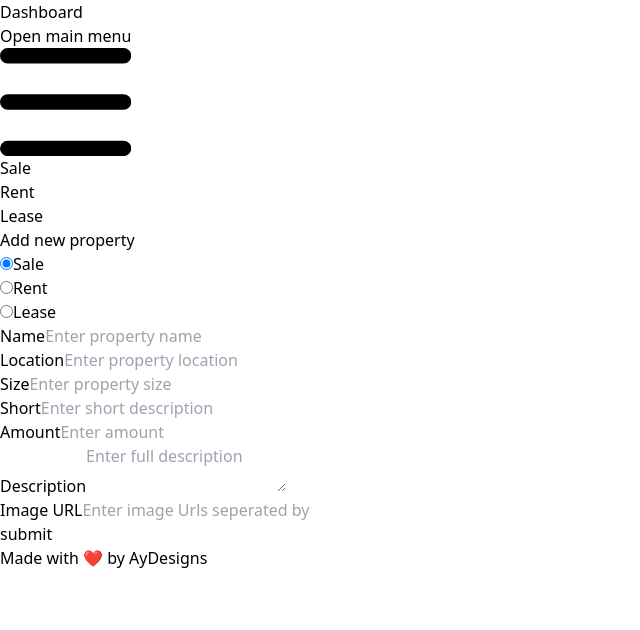
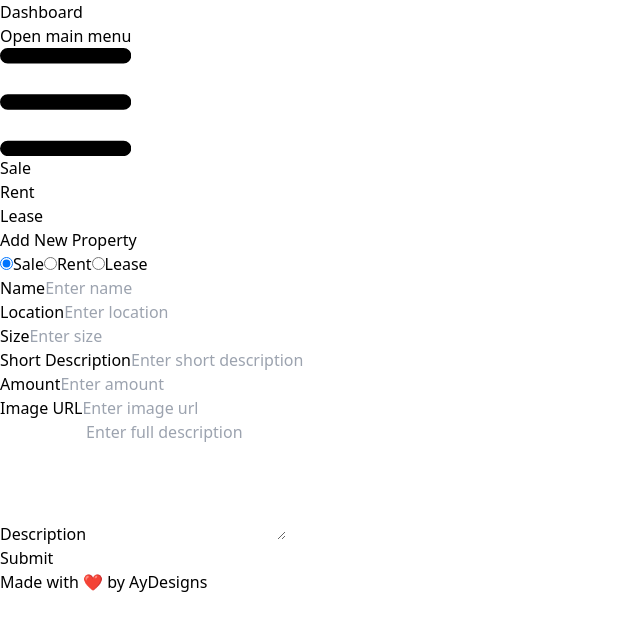
Before and after one commit to wagzyAyo/admin-dashboard-NEXT, a Next.js app: page / in a window 1280 px wide. Shown: the top 630 px of the page, without its empty margins (0-640 px from the left). Built offline with nearby package versions, Linux system fonts and the light colour scheme.

Commit message:
update Home page form submission

```diff
--- a/src/app/api/newproperty/route.ts
+++ b/src/app/api/newproperty/route.ts
@@ -6,15 +6,16 @@ export async function POST(request: Request){
     try {
         await connectDb();
         const data = await request.json()
-        const {tag, name, size, shortDescription, amount, description, location, imageURL} = data;
-        if(!tag || !name || !size || !shortDescription || !amount || !description || !location || !imageURL){
+        const {tag, name, size, short, amount, description, location, imageURL} = data;
+        if(!tag || !name || !size || !short || !amount || !description || !location || !imageURL){
             return NextResponse.json({message: "one or more entries are empty"}, {status: 400})
         }
         const newImageUrl = imageURL.split(',').map((url: string) => url.trim())
         const newData = new propertyModels({
             tag,
             name,
-            shortDescription,
+            size,
+            short: short,
             amount,
             location,
             description,
--- a/src/app/page.tsx
+++ b/src/app/page.tsx
@@ -1,107 +1,125 @@
-"use client"
+"use client";
 import { useState } from "react";
+import axios from "axios";
+import { FormEvent } from "react";
 
 export default function Home() {
-  const [tag, setTag] = useState("sale")
-  const [name, setName] = useState("")
-  const [location, setLocation] = useState("")
-  const [size, setSize] = useState("")
-  const [short, setShort] = useState("")
-  const [amount, setAmount] = useState("")
+  const [tag, setTag] = useState("sale");
+  const [name, setName] = useState("");
+  const [location, setLocation] = useState("");
+  const [size, setSize] = useState("");
+  const [short, setShort] = useState("");
+  const [amount, setAmount] = useState("");
   const [description, setDescription] = useState("");
-  const [url, setUrl] = useState("")
+  const [url, setUrl] = useState("");
+  const [loading, setLoading] = useState(false);
+  const [message, setMessage] = useState("");
+
+  const handleSubmit = async (e: FormEvent<HTMLFormElement>) => {
+    e.preventDefault();
+    setLoading(true);
+    setMessage("");
+
+    try {
+      const response = await axios.post('/api/newproperty', {
+        tag,
+        name,
+        short,
+        size,
+        amount,
+        location,
+        description,
+        imageURL: url,
+      });
+      if (response.status === 200) {
+        setMessage("New property added successfully!");
+        // Clear form
+        setTag("sale");
+        setName("");
+        setLocation("");
+        setSize("");
+        setShort("");
+        setAmount("");
+        setDescription("");
+        setUrl("");
+      } else {
+        setMessage("Failed to add new property");
+      }
+    } catch (err) {
+      setMessage("Error adding new property");
+      console.error('Error:', err);
+    } finally {
+      setLoading(false);
+    }
+  };
+
 
   return (
-    <div className="grid grid-rows-[1fr] items-center justify-items-center p-8 gap-16 sm:p-20">
-      <h1 className="text-2xl">Add new property</h1>
-      <form action="" method="POST">
-        <div>
-          <input type="radio" name="sale" id="sale"className="mx-2"
-          value={'sale'}
-          checked={tag == 'sale'}
-          onChange={e => setTag(e.target.value)}
+    <div className="flex flex-col items-center justify-center w-full min-h-screen p-8 sm:p-20">
+      <h1 className="text-2xl mb-8">Add New Property</h1>
+      {message && <div className="mb-4 text-center text-sm text-red-500">{message}</div>}
+      <form onSubmit={handleSubmit} className="w-full max-w-4xl grid gap-6">
+        {/* Radio buttons */}
+        <div className="flex gap-6">
+          {["sale", "rent", "lease"].map((option) => (
+            <label key={option} className="flex items-center">
+              <input
+                type="radio"
+                name="tag"
+                value={option}
+                checked={tag === option}
+                onChange={(e) => setTag(e.target.value)}
+                className="mr-2"
               />
-          <label htmlFor="sale">Sale</label>
-        </div>
-        <div>
-          <input type="radio" name="rent" id="rent"className="mx-2"
-          value={'rent'}
-          checked={tag == 'rent'}
-          onChange={e => setTag(e.target.value)}
-          />
-          <label htmlFor="rent">Rent</label>
-        </div>
-        <div>
-          <input type="radio" name="lease" id="lease"className="mx-2"
-          value={"lease"}
-          checked={tag == 'lease'}
-          onChange={e => setTag(e.target.value)}
-          />
-          <label htmlFor="lease">Lease</label>
+              {option.charAt(0).toUpperCase() + option.slice(1)}
+            </label>
+          ))}
         </div>
 
-        <div className="grid justify-center align-middle w-full max-w-sm min-w-[200px]">
-          <label htmlFor="name">Name</label>
+        {/* Input fields */}
+        {[
+          { label: "Name", value: name, setValue: setName },
+          { label: "Location", value: location, setValue: setLocation },
+          { label: "Size", value: size, setValue: setSize },
+          { label: "Short Description", value: short, setValue: setShort },
+          { label: "Amount", value: amount, setValue: setAmount },
+          { label: "Image URL", value: url, setValue: setUrl },
+        ].map(({ label, value, setValue }) => (
+          <div key={label} className="w-full">
+            <label className="block mb-2 text-sm font-semibold">{label}</label>
             <input
+              type="text"
+              value={value}
+              onChange={(e) => setValue(e.target.value)}
+              placeholder={`Enter ${label.toLowerCase()}`}
               className="w-full bg-transparent placeholder:text-slate-400 text-slate-700 text-sm border border-slate-200 rounded-md px-3 py-2 transition duration-300 ease focus:outline-none focus:border-slate-400 hover:border-slate-300 shadow-sm focus:shadow"
-          type="text" name="name" placeholder="Enter property name"
-          value={name} onChange={e => setName(e.target.value)} required/>
+              required
+            />
+          </div>
+        ))}
+
+        {/* Description Textarea */}
+        <div className="w-full">
+          <label className="block mb-2 text-sm font-semibold">Description</label>
+          <textarea
+            value={description}
+            onChange={(e) => setDescription(e.target.value)}
+            placeholder="Enter full description"
+            className="w-full bg-transparent placeholder:text-slate-400 text-slate-700 text-sm border border-slate-200 rounded-md px-3 py-2 transition duration-300 ease focus:outline-none focus:border-slate-400 hover:border-slate-300 shadow-sm focus:shadow resize-none"
+            rows={5}
+            required
+          />
         </div>
 
-        <div className="grid justify-center align-middle w-full max-w-sm min-w-[200px]">
-          <label htmlFor="location">Location</label>
-          <input
-          className="w-full bg-transparent placeholder:text-slate-400 text-slate-700 text-sm border border-slate-200 rounded-md px-3 py-2 transition duration-300 ease focus:outline-none focus:border-slate-400 hover:border-slate-300 shadow-sm focus:shadow"
-          type="text" name="location" placeholder="Enter property location"
-          value={location} onChange={e => setLocation(e.target.value)} required/>
-        </div>
-
-        <div className="grid justify-center align-middle w-full max-w-sm min-w-[200px]">
-          <label htmlFor="size">Size</label>
-          <input
-          className="w-full bg-transparent placeholder:text-slate-400 text-slate-700 text-sm border border-slate-200 rounded-md px-3 py-2 transition duration-300 ease focus:outline-none focus:border-slate-400 hover:border-slate-300 shadow-sm focus:shadow"
-          type="text" name="size" placeholder="Enter property size"
-          value={size} onChange={e => setSize(e.target.value)} required/>
-        </div>
-
-        <div className="grid justify-center align-middle w-full max-w-sm min-w-[200px]">
-          <label htmlFor="short">Short</label>
-          <input
-          className="w-full bg-transparent placeholder:text-slate-400 text-slate-700 text-sm border border-slate-200 rounded-md px-3 py-2 transition duration-300 ease focus:outline-none focus:border-slate-400 hover:border-slate-300 shadow-sm focus:shadow"
-          type="text" name="short" placeholder="Enter short description"
-          value={short} onChange={e => setShort(e.target.value)} required/>
-        </div>
-
-        <div className="grid justify-center align-middle w-full max-w-sm min-w-[200px]">
-          <label htmlFor="amount">Amount</label>
-          <input
-          className="w-full bg-transparent placeholder:text-slate-400 text-slate-700 text-sm border border-slate-200 rounded-md px-3 py-2 transition duration-300 ease focus:outline-none focus:border-slate-400 hover:border-slate-300 shadow-sm focus:shadow"
-          type="text" name="amount" placeholder="Enter amount"
-          value={amount} onChange={e => setAmount(e.target.value)} required/>
-        </div>
-
-        <div className="grid justify-center w-full max-w-sm min-w-[200px]">
-          <label htmlFor="description">Description</label>
-          <textarea
-          className="w-full bg-transparent placeholder:text-slate-400 text-slate-700 text-sm border border-slate-200 rounded-md px-3 py-2 transition duration-300 ease focus:outline-none focus:border-slate-400 hover:border-slate-300 shadow-sm focus:shadow"
-          name="description" placeholder="Enter full description"
-          value={description} onChange={e => setDescription(e.target.value)} required/>
-        </div>
-
-        <div className="grid justify-center align-middle w-full max-w-sm min-w-[200px]">
-          <label htmlFor="url">Image URL</label>
-          <input
-          className="w-full bg-transparent placeholder:text-slate-400 text-slate-700 text-sm border border-slate-200 rounded-md px-3 py-2 transition duration-300 ease focus:outline-none focus:border-slate-400 hover:border-slate-300 shadow-sm focus:shadow"
-          type="text" name="url" placeholder="Enter image Urls seperated by commas"
-          value={url} onChange={e => setUrl(e.target.value)} required/>
-        </div>
-
+          {/* Submit button */}
           <button
           type="submit"
-                className=" mt-[20px] flex w-full justify-center rounded-md bg-indigo-600 px-3 py-1.5 text-sm/6 font-semibold text-white shadow-sm hover:bg-indigo-500 focus-visible:outline focus-visible:outline-2 focus-visible:outline-offset-2 focus-visible:outline-indigo-600"
+          disabled={loading}
+          className={`mt-4 w-full rounded-md bg-indigo-600 px-3 py-2 text-sm font-semibold text-white shadow-sm hover:bg-indigo-500 ${loading ? 'opacity-50 cursor-not-allowed' : ''}`}
         >
-                submit
+          {loading ? "Submitting..." : "Submit"}
         </button>
+
       </form>
     </div>
   );
```
Also changed, not shown: server.js (deleted). Lines whose indentation alone changed are shown as unchanged.
